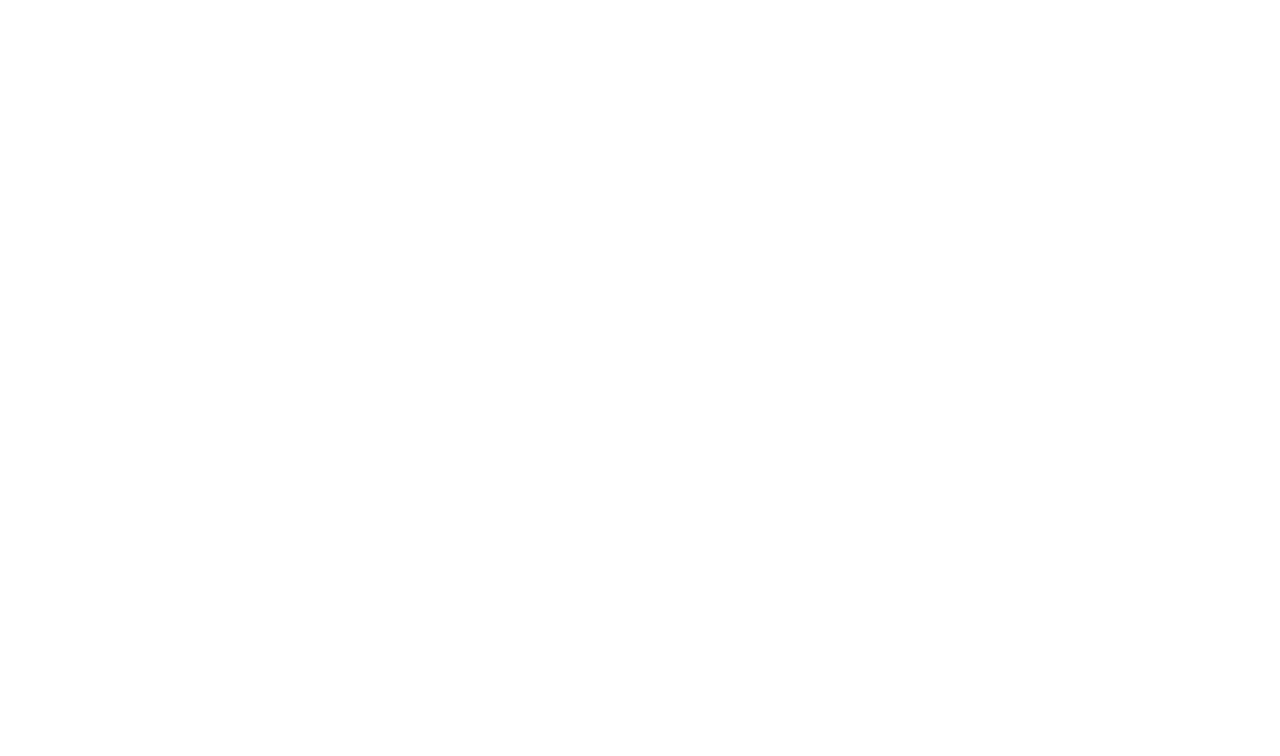
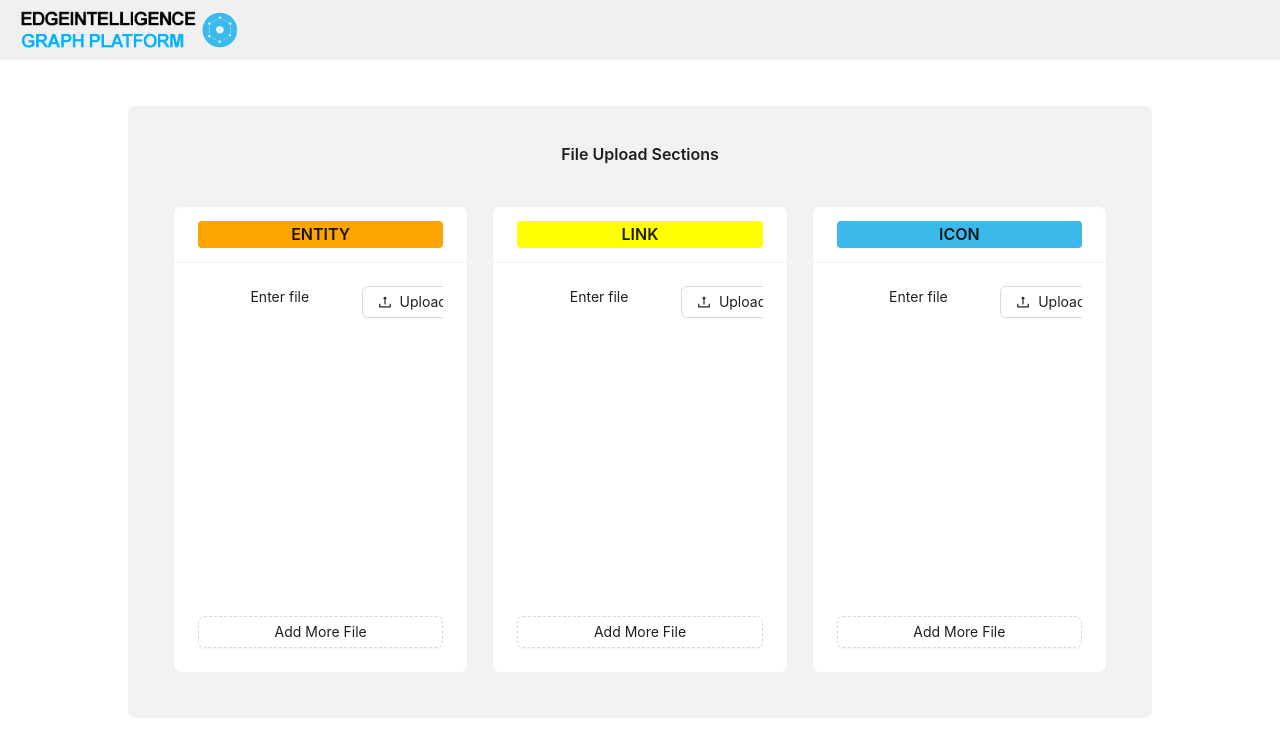
Before and after one commit to aamir910/3d-force-network-graph-, a React (Vite) app: page /upload in a window 1280 px wide. Before the commit this address had no page. Shown: the top 756 px of the page. Built offline with nearby package versions, Linux system fonts and the light colour scheme.

Commit message:
upload the visualize screen there

```diff
--- a/package.json
+++ b/package.json
@@ -10,6 +10,8 @@
     "preview": "vite preview"
   },
   "dependencies": {
+    "@ant-design/icons": "^5.5.1",
+    "antd": "^5.21.1",
     "bootstrap": "^5.3.3",
     "papaparse": "^5.4.1",
     "react": "^18.2.0",
--- a/src/App.jsx
+++ b/src/App.jsx
@@ -6,6 +6,7 @@
 import Sidebar from "./components/Buttons/SIdeBar";
 import MainContent from "./components/Maincontent/Maincontent";
 import './App.css'
+import FileUploadSection from "./components/FileUpload/FileUpload";
 const App = () => {
   return (
     <Router>
@@ -27,6 +28,7 @@
                 <Route path="/visualize" element={<Visualize_filteration />} />
                 <Route path="/CONFIGURATION" element={<MainContent />} />
                 <Route path="/3d_graph" element={<ForceGraph2DComponent />} />
+                <Route path="/upload" element={<FileUploadSection/>  } />
 
               </Routes>
 
--- /dev/null
+++ b/src/components/FileUpload/FileUpload.jsx
@@ -0,0 +1,110 @@
+import React, { useState } from 'react';
+import { Upload, Button, Card, Row, Col, Typography, message } from 'antd';
+import { UploadOutlined } from '@ant-design/icons';
+import Navbar from '../NavBar/NavBar';
+
+import './FileUploadSection.css'; // Import the CSS file for styling
+
+const { Text } = Typography;
+
+const FileUploadSection = () => {
+  const [entityFiles, setEntityFiles] = useState([{ name: 'Enter file', loaded: false }]);
+  const [linkFiles, setLinkFiles] = useState([{ name: 'Enter file', loaded: false }]);
+  const [iconFiles, setIconFiles] = useState([{ name: 'Enter file', loaded: false }]);
+
+  const handleFileChange = (info, files, setFiles, index) => {
+    if (info.file.status !== 'uploading') {
+      const fileName = info.file.name;
+      const updatedFiles = [...files];
+      updatedFiles[index] = { name: fileName, loaded: true }; // Mark file as loaded
+      setFiles(updatedFiles);
+      message.success(`${fileName} uploaded successfully`);
+    }
+  };
+
+  const handleLoadClick = (files, setFiles, index) => {
+    const updatedFiles = [...files];
+    updatedFiles[index].loaded = false; // Set as "unloaded"
+    setFiles(updatedFiles);
+  };
+
+  const renderFileList = (files, setFiles, acceptType) => (
+    <div     style={{ borderRadius: 0, height: 330, overflowY: 'auto' }}>
+      {files.map((file, index) => (
+        <Row key={index} style={{ marginBottom: '10px' }}>
+          <Col span={16}>
+            <Text>{file.name}</Text>
+          </Col>
+          <Col span={8}>
+            {!file.loaded ? (
+              <Upload
+                accept={acceptType}
+                onChange={(info) => handleFileChange(info, files, setFiles, index)}
+                beforeUpload={() => false} // Disable auto-upload
+                fileList={[]}
+              >
+                <Button icon={<UploadOutlined />}>Upload</Button>
+              </Upload>
+            ) : (
+              <Button type="primary" onClick={() => handleLoadClick(files, setFiles, index)}>
+                Edit
+              </Button>
+            )}
+          </Col>
+        </Row>
+      ))}
+
+    </div>
+  );
+
+  return (
+    <>
+      <Navbar image="newedgeintelligence.png" color="#f0f0f0" />
+      <div style={{ display: 'flex', justifyContent: 'center', alignItems: 'center', height: '100vh' }}>
+        <Card
+          title="File Upload Sections"
+          bordered={true}
+          style={{ width: '80%', padding: '20px', textAlign: 'center', background: "#f2f2f2" }}
+        >
+          <Row gutter={[24, 24]} justify="center">
+            <Col xs={24} sm={12} md={8}>
+              {/* Entity Section */}
+              <Card
+                title={<div style={{ backgroundColor: 'orange', padding: '1px', borderRadius: '4px' }}>ENTITY</div>}
+              >
+                {renderFileList(entityFiles, setEntityFiles, ".csv")}
+                <Button onClick={() => setEntityFiles([...entityFiles, { name: 'Enter file', loaded: false }])} type="dashed" block>
+            Add More File
+        </Button>
+              </Card>
+            </Col>
+            <Col xs={24} sm={12} md={8}>
+              {/* Link Section */}
+              <Card
+                title={<div style={{ backgroundColor: 'yellow', padding: '1px', borderRadius: '4px' }}>LINK</div>}
+              >
+                {renderFileList(linkFiles, setLinkFiles, ".csv")}
+                <Button onClick={() => setLinkFiles([...linkFiles, { name: 'Enter file', loaded: false }])} type="dashed" block>
+            Add More File
+        </Button>
+              </Card>
+            </Col>
+            <Col xs={24} sm={12} md={8}>
+              {/* Icon Section */}
+              <Card
+                title={<div style={{ backgroundColor: '#3cb9eb', padding: '1px', borderRadius: '4px' }}>ICON</div>}
+               >
+                {renderFileList(iconFiles, setIconFiles, ".png,.jpg,.jpeg")}
+                <Button onClick={() => setIconFiles([...iconFiles, { name: 'Enter file', loaded: false }])} type="dashed" block>
+            Add More File
+        </Button>
+              </Card>
+            </Col>
+          </Row>
+        </Card>
+      </div>
+    </>
+  );
+};
+
+export default FileUploadSection;
--- /dev/null
+++ b/src/components/FileUpload/FileUploadSection.css
@@ -0,0 +1,25 @@
+.file-list {
+    max-height: 350px;
+    overflow-y: auto;
+    padding-right: 10px;
+    border: 1px solid #d9d9d9; /* Optional: border to define the area */
+    border-radius: 4px; /* Optional: rounded corners */
+  }
+
+  /* Custom scrollbar styling */
+  .file-list::-webkit-scrollbar {
+    width: 8px;
+  }
+
+  .file-list::-webkit-scrollbar-track {
+    background: #f1f1f1; /* Background of the scrollbar track */
+  }
+
+  .file-list::-webkit-scrollbar-thumb {
+    background: #888; /* Color of the scrollbar thumb */
+    border-radius: 4px; /* Rounded scrollbar thumb */
+  }
+
+  .file-list::-webkit-scrollbar-thumb:hover {
+    background: #555; /* Darker color on hover */
+  }
--- a/src/components/ForceGraph2d.jsx
+++ b/src/components/ForceGraph2d.jsx
@@ -240,6 +240,7 @@
   const processCSV = (data) => {
     const nodesMap = {};
 
+
     // const links = data.slice(0, 50).map((row) => {
 
     const links = data.map((row) => {
@@ -432,6 +433,11 @@
             // upword
 
             if (Entity_1 < Entity_2) {
+
+               if( row.Entity_Type_1 === "N_SELLORDER" && row.Entity_Type_2 !== "N_PARTNUMBER"
+               ){
+                return false;
+               }
 
               // console.log("check " ,Entity_2 )
               addnodes2.push(Entity_2);
@@ -676,6 +682,7 @@
     if (fg) {
       fg.d3Force("link").distance((link) => 100); // You can customize the distance
     }
+    console.log(graphData ," graphData graphData")
   }, [graphData]);
 
   const getNodeColor = (node) => nodeColors[node.group] || nodeColors.default;
```
Also changed, not shown: 1 other file (tests, documents, lock files or other folders).
